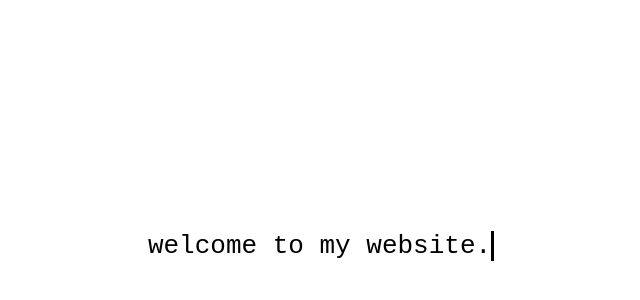
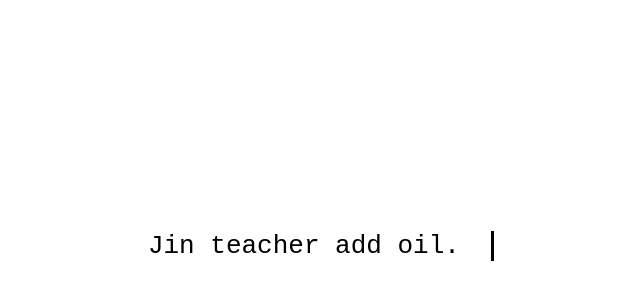
Before and after one commit to tangbliboos/tangbliboos.github.io, a plain HTML site: page index.html in a window 1280 px wide. Shown: the part 162-462 px from the top of the page, without its empty margins (319-959 px from the left). Drawn offline with Linux system fonts and the light colour scheme.

Commit message:
Update index.html

```diff
--- a/index.html
+++ b/index.html
@@ -40,7 +40,7 @@
 <body>
     <div class="wrapper">
         <div class="typing-demo">
-          welcome to my website.
+          Jin teacher add oil.
         </div>
     </div>
 </body>
```
